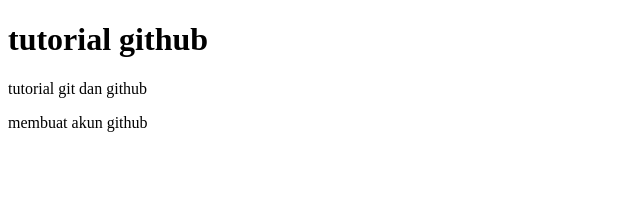
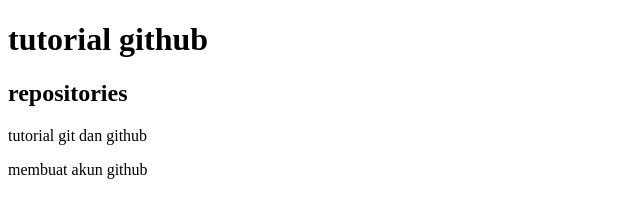
Before and after one commit to ilhamsyahfitrah/belajar-niomic, a plain HTML site: page body.html in a window 1280 px wide. Shown: the whole page, without its empty margins (0-640 px from the left). Drawn offline with Linux system fonts and the light colour scheme.

Commit message:
add element h2

```diff
--- a/body.html
+++ b/body.html
@@ -6,6 +6,7 @@
   </head>
   <body>
     <h1>tutorial github</h1>
+    <h2>repositories</h2>
     <p>tutorial git dan github</p>
     <p>membuat akun github</p>
   </body>
```
